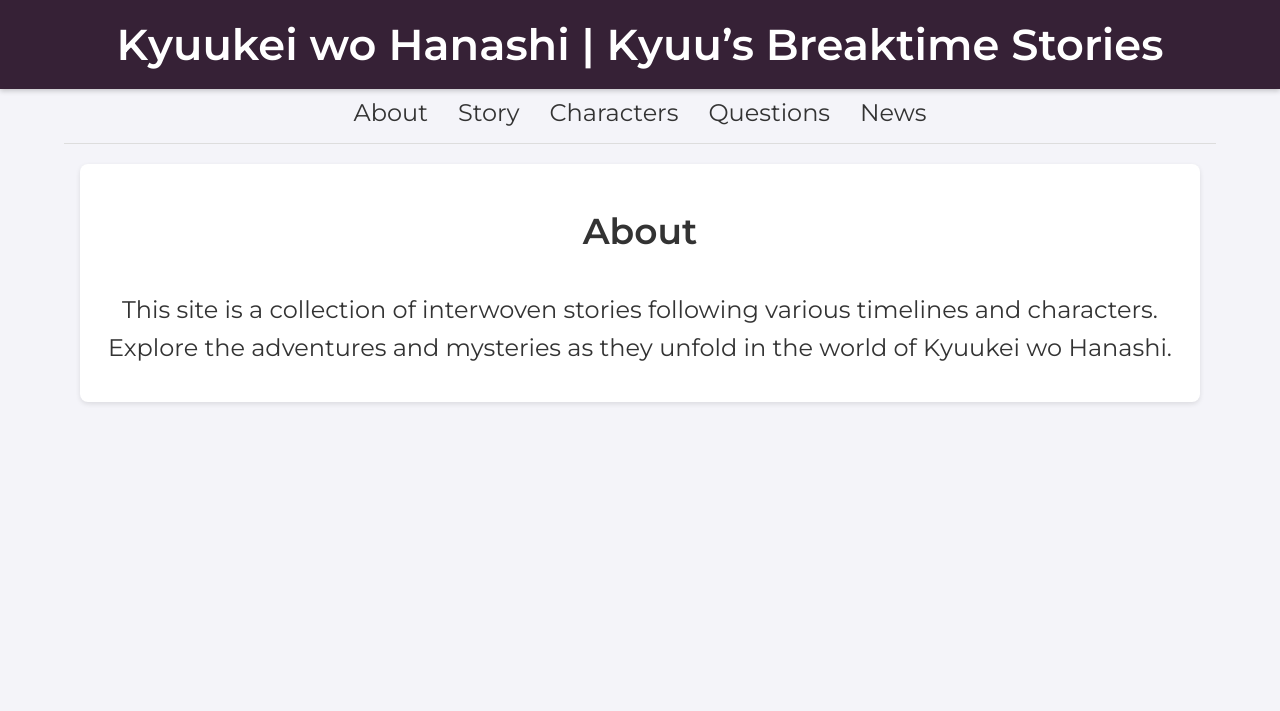
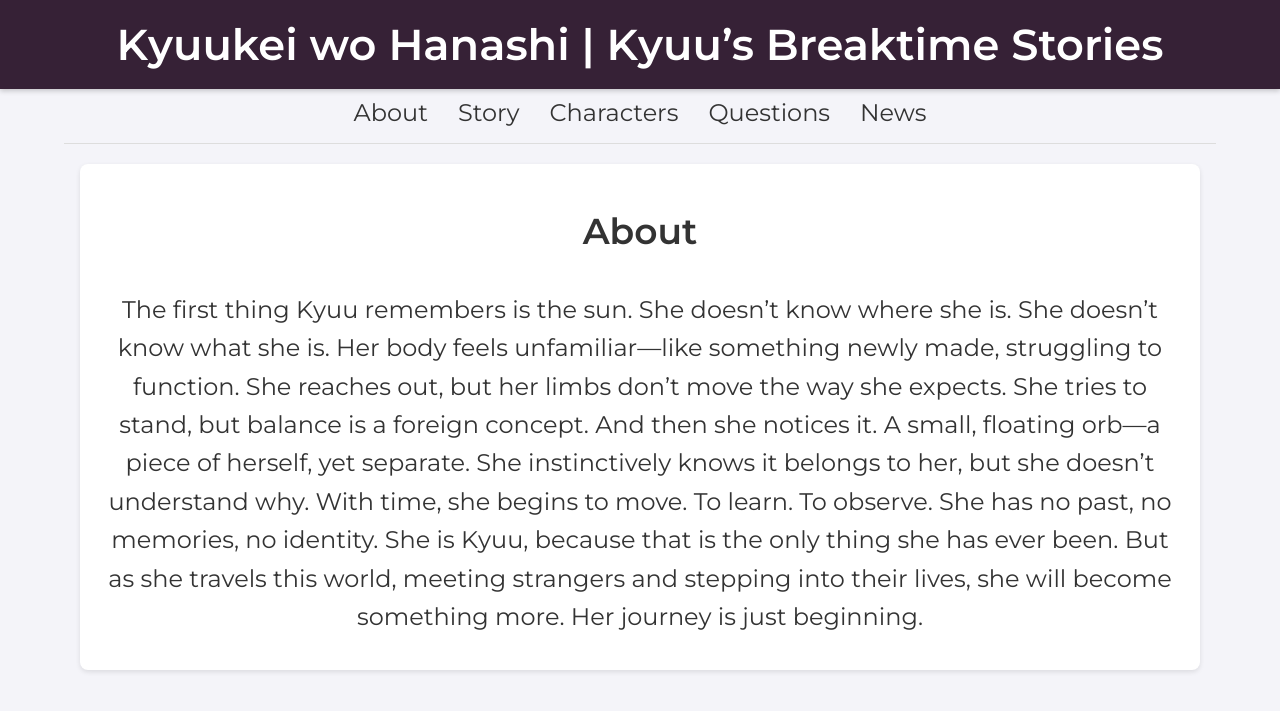
Before and after one commit to Saiminator/Kyuukei, a Jekyll site: the page built from about.html, in a window 1280 px wide. Shown: the top 711 px of the page. Built offline with Jekyll 4.4.1, drawn with Linux system fonts in a browser that asks for light colours.

Commit message:
Update about.html

```diff
--- a/about.html
+++ b/about.html
@@ -6,6 +6,18 @@ title: About
 <section class="content-section">
   <h1>About</h1>
   <p>
-    This site is a collection of interwoven stories following various timelines and characters. Explore the adventures and mysteries as they unfold in the world of Kyuukei wo Hanashi.
+    The first thing Kyuu remembers is the sun.
+
+She doesn’t know where she is. She doesn’t know what she is. Her body feels unfamiliar—like something newly made, struggling to function. She reaches out, but her limbs don’t move the way she expects. She tries to stand, but balance is a foreign concept.
+
+And then she notices it.
+
+A small, floating orb—a piece of herself, yet separate. She instinctively knows it belongs to her, but she doesn’t understand why.
+
+With time, she begins to move. To learn. To observe.
+
+She has no past, no memories, no identity. She is Kyuu, because that is the only thing she has ever been. But as she travels this world, meeting strangers and stepping into their lives, she will become something more.
+
+Her journey is just beginning.
   </p>
 </section>
```
